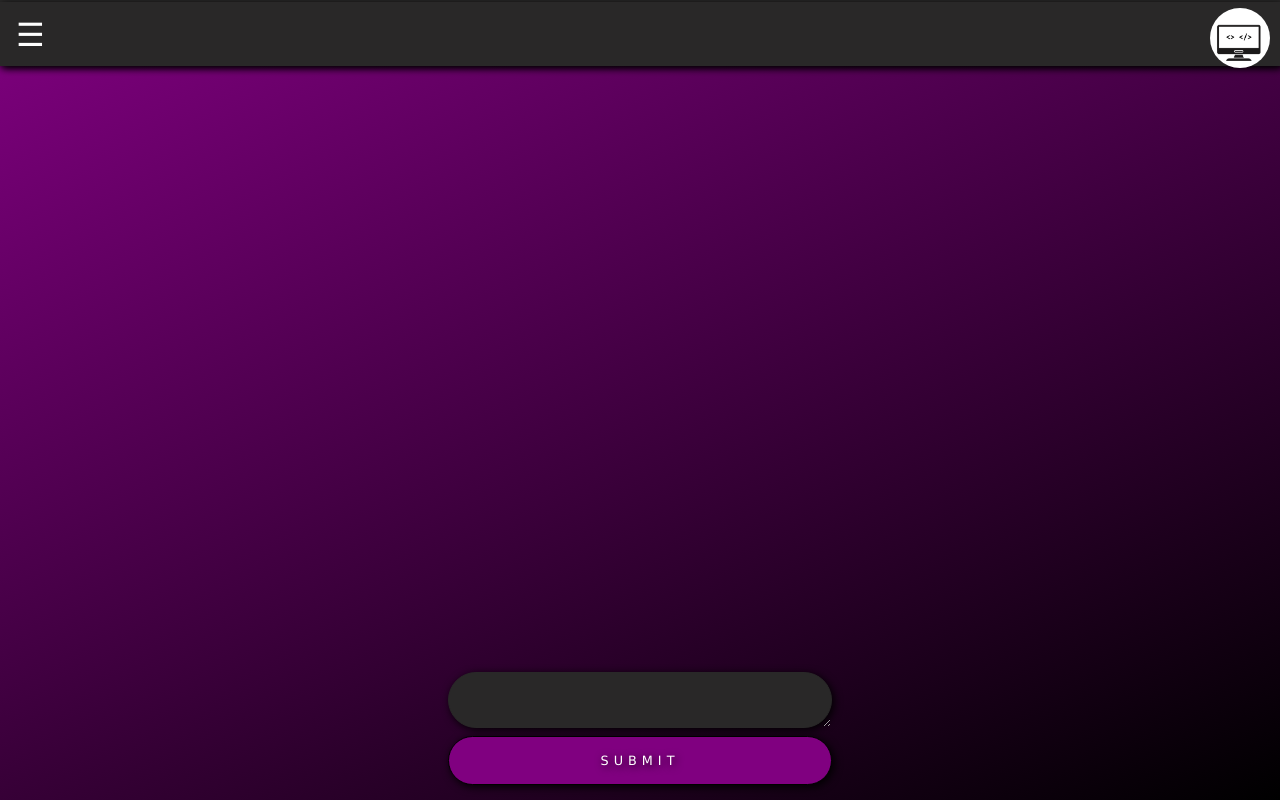
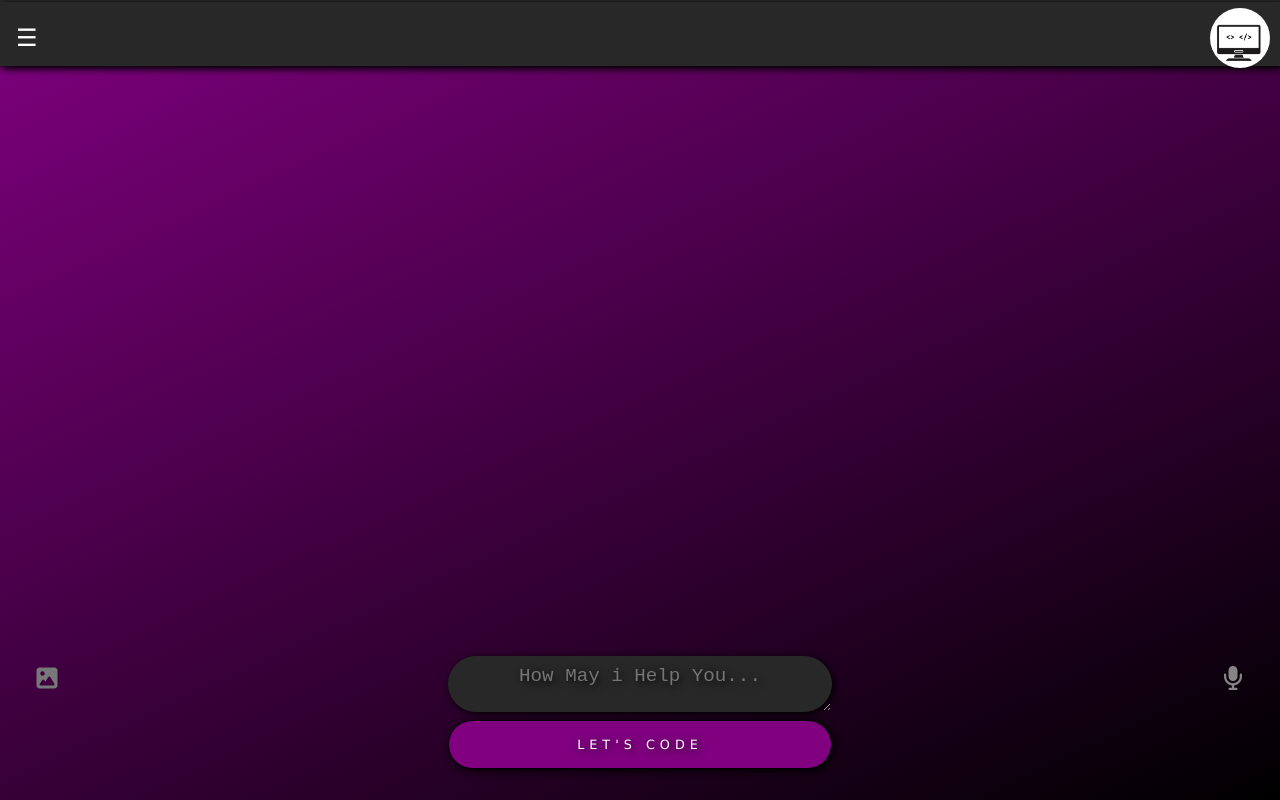
Before and after one commit to Mustafajo34/ExplainThis.Dev, a React (Vite) app in the folder Client/: page / in a window 1280 px wide. Built offline with nearby package versions, Linux system fonts and the light colour scheme.

Commit message:
updated client

```diff
--- a/Client/package.json
+++ b/Client/package.json
@@ -10,6 +10,11 @@
     "preview": "vite preview"
   },
   "dependencies": {
+    "@fortawesome/fontawesome-svg-core": "^7.1.0",
+    "@fortawesome/free-brands-svg-icons": "^7.1.0",
+    "@fortawesome/free-regular-svg-icons": "^7.1.0",
+    "@fortawesome/free-solid-svg-icons": "^7.1.0",
+    "@fortawesome/react-fontawesome": "^3.1.1",
     "react": "^19.2.0",
     "react-dom": "^19.2.0"
   },
--- a/Client/src/App.css
+++ b/Client/src/App.css
@@ -26,7 +26,7 @@ footer {
   justify-content: center;
   align-items: center;
   position: fixed;
-  bottom: 2rem;
+  bottom: 3rem;
   width: 100%;
   height: 10vh;
 }
--- a/Client/src/Css/InputBar.css
+++ b/Client/src/Css/InputBar.css
@@ -5,6 +5,7 @@ form {
   gap: 0.5rem;
 }
 /* text Area */
+
 #textArea_bar {
   width: 24rem;
   height: 3.5rem;
@@ -12,7 +13,7 @@ form {
   box-shadow: 2px 2px 8px black;
   border: 1px solid rgb(41, 40, 40);
   background-color: rgb(41, 40, 40);
-  text-align: left;
+  text-align: center;
   padding: 0.5rem 1rem;
   font-size: 1.2rem;
   color: white;
@@ -20,7 +21,7 @@ form {
 }
 /* submit button */
 #submit_question {
-  font-size: .8rem;
+  font-size: 0.8rem;
   border: 0.5px solid black;
   border-radius: 2rem;
   box-shadow: 2px 2px 8px black;
@@ -35,3 +36,21 @@ form {
 #submit_question:hover {
   cursor: pointer;
 }
+
+/* Icons */
+#image_icon {
+  position: absolute;
+  bottom: 3.9rem;
+  left: 2rem;
+}
+#image_icon:hover {
+  cursor: pointer;
+}
+#mic_icon {
+  position: absolute;
+  bottom: 3.9rem;
+  right: 2rem;
+}
+#mic_icon:hover {
+  cursor: pointer;
+}
--- a/Client/src/Css/Nav.css
+++ b/Client/src/Css/Nav.css
@@ -15,9 +15,9 @@ nav {
 /* hamburger sign in nav positioning */
 #hamburger_sign {
   position: fixed;
-  top: 1rem;
+  top: 1.5rem;
   left: 1rem;
-  font-size: 2rem;
+  font-size: 1.5rem;
   color: white;
 }
 #hamburger_sign:hover {
@@ -53,11 +53,11 @@ li {
 }
 
 ul.open {
-  height: 94vh;
+  height: 92vh;
   max-width: 100%;
   width: 80vw;
   position: absolute;
-  top: 4.455rem;
+  top: 4.69rem;
   left: -0.1rem;
 
   display: flex;
--- a/Client/src/Css/Title.css
+++ b/Client/src/Css/Title.css
@@ -24,7 +24,8 @@
   top: -0.6rem;
   left: 3rem;
   letter-spacing: 5px;
-  font-family: Verdana, Geneva, Tahoma, sans-serif;
+  font-family: "Trebuchet MS", "Lucida Sans Unicode", "Lucida Grande",
+    "Lucida Sans", Arial, sans-serif;
 }
 /* span to */
 #span2 {
@@ -34,7 +35,8 @@
   top: 3rem;
   left: 5rem;
   letter-spacing: 5px;
-  font-family: Verdana, Geneva, Tahoma, sans-serif;
+  font-family: "Trebuchet MS", "Lucida Sans Unicode", "Lucida Grande",
+    "Lucida Sans", Arial, sans-serif;
 }
 /* span ExplainThis.Dev */
 #span3 {
@@ -44,5 +46,6 @@
   top: 7rem;
   left: 4rem;
   letter-spacing: 2px;
-  font-family: Verdana, Geneva, Tahoma, sans-serif;
+  font-family: "Trebuchet MS", "Lucida Sans Unicode", "Lucida Grande",
+    "Lucida Sans", Arial, sans-serif;
 }
--- a/Client/src/components/InputBar.jsx
+++ b/Client/src/components/InputBar.jsx
@@ -1,11 +1,35 @@
+import { FontAwesomeIcon } from "@fortawesome/react-fontawesome";
+import { faImage } from "@fortawesome/free-solid-svg-icons";
+import { faMicrophone } from "@fortawesome/free-solid-svg-icons";
 import "../Css/InputBar.css";
 
 const InputBar = () => {
   return (
     <div className="input_wrapper">
+      {/* Fontawesome Icons single icon */}
+      <FontAwesomeIcon
+        icon={faImage}
+        id="image_icon"
+        size="xl"
+        style={{ color: "#777879" }}
+      />
+      <FontAwesomeIcon
+        icon={faMicrophone}
+        id="mic_icon"
+        size="xl"
+        style={{ color: "#858585" }}
+      />
+      {/* form for textarea input */}
       <form action="">
-        <textarea name="" id="textArea_bar"></textarea>
-        <button type="submit" id="submit_question" >Submit</button>
+        <textarea
+          name=""
+          id="textArea_bar"
+          placeholder="How May i Help You..."
+        ></textarea>
+        {/* submit button */}
+        <button type="submit" id="submit_question">
+          Let's Code
+        </button>
       </form>
     </div>
   );
--- a/Client/src/components/Nav.jsx
+++ b/Client/src/components/Nav.jsx
@@ -22,6 +22,7 @@ const Nav = () => {
             <li>Projects</li>
           </ul>
         </div>
+        {/* <h1>ExplainThis.Dev</h1> */}
 
         <img src={logo} alt="Explain This logo" className="nav-logo" />
       </nav>
```
Also changed, not shown: 1 other file (tests, documents, lock files or other folders).
